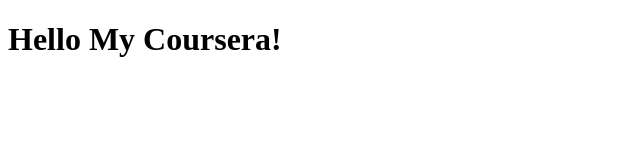
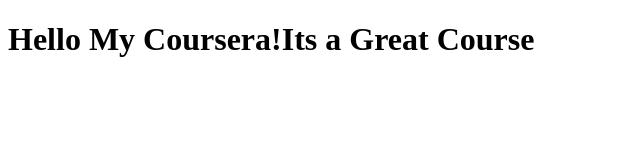
Before and after one commit to GitHubber16/coursera-test, a plain HTML site: page site/index.html in a window 1280 px wide. Shown: the whole page, without its empty margins (0-640 px from the left). Drawn offline with Linux system fonts and the light colour scheme.

Commit message:
Small addition to content

```diff
--- a/site/index.html
+++ b/site/index.html
@@ -4,6 +4,6 @@
 	<title>Hello Coursera</title>
 </head>
 <body>
-<h1>Hello My Coursera!</h1>
+<h1>Hello My Coursera!Its a Great Course</h1>
 </body>
 </html>
```
